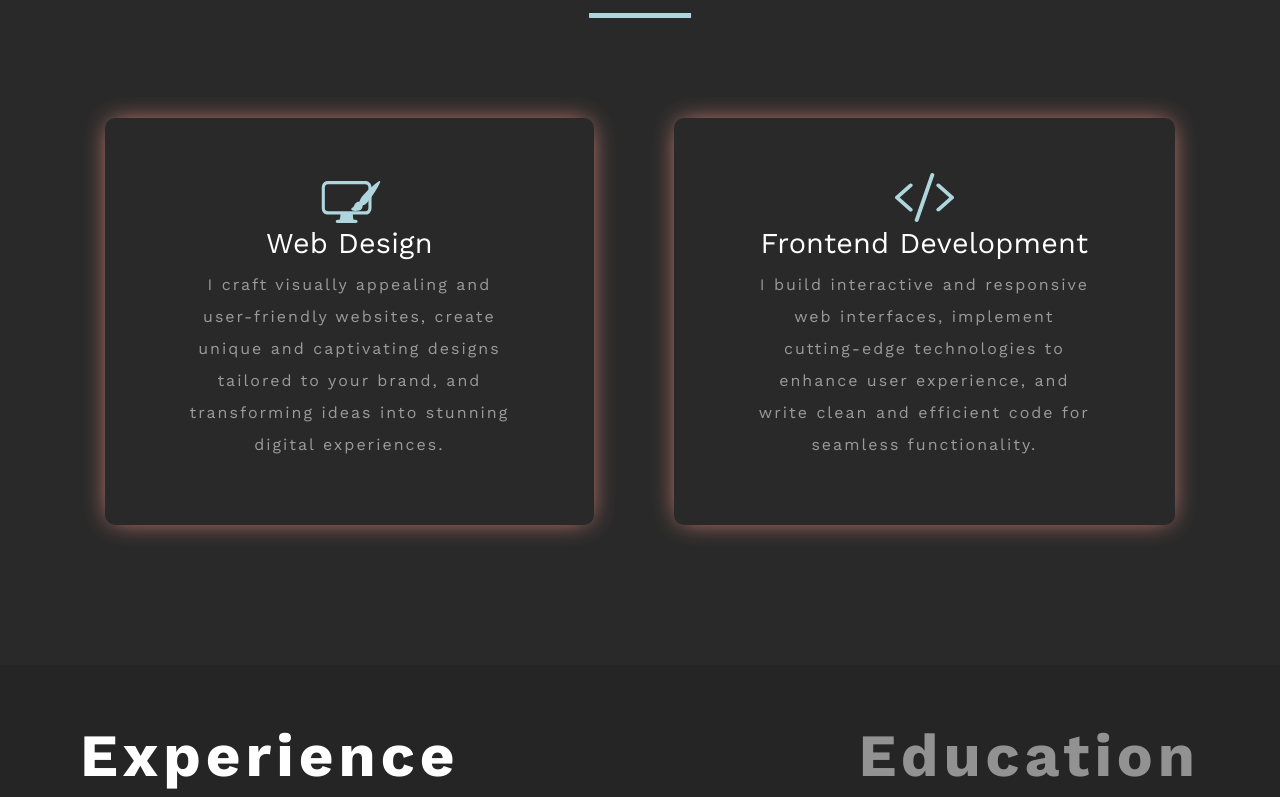
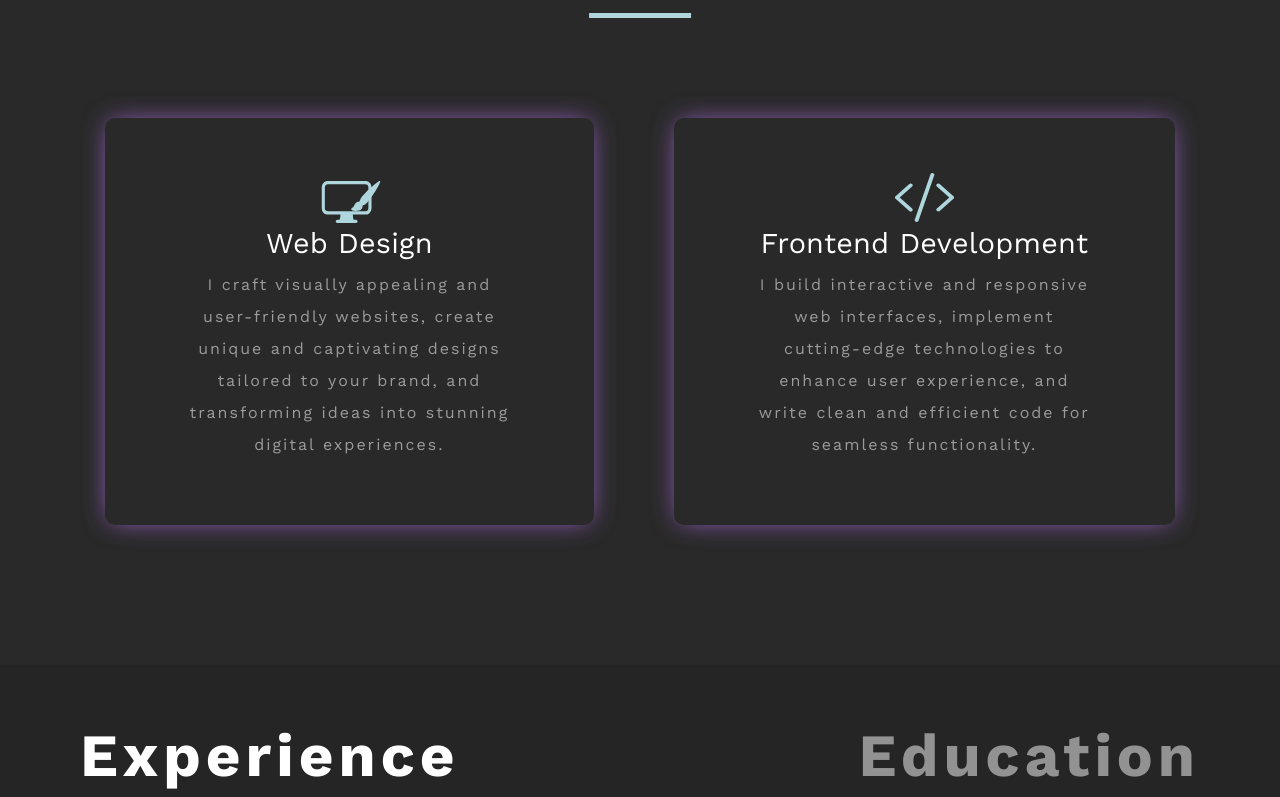
Before and after one commit to AnkitNub/ankit-portfolio, a React (Create React App) app: page / in a window 1280 px wide. Shown: the part 1743-2540 px from the top of the page. Built offline with nearby package versions, Linux system fonts and the light colour scheme; a web font is replaced by a local one.

Commit message:
Colors updated

```diff
--- a/src/App.css
+++ b/src/App.css
@@ -29,8 +29,8 @@ div.activeBox {
   background: linear-gradient(
     180deg,
     rgba(255, 154, 141, 0) 0%,
-		rgba(255, 154, 141, 0.38) 89.06%,
-		rgba(255, 154, 141, 0.51) 100%
+    rgba(51, 93, 184, 0.38) 89.06%,
+    rgba(57, 116, 190, 0.51) 100%
   );
 }
 
--- a/src/index.css
+++ b/src/index.css
@@ -7,7 +7,7 @@
 /* Set variables */
 :root {
 	/* text colors */
-	--red-text: #ff9a8d;
+	--red-text: #c6c7cf;
 	--white-text: #ffffff;
 	--gray-text: #d5d5d5;
 	--dark-gray-text: #9b9b9b;
@@ -15,22 +15,22 @@
 	/* icons colors */
 	--icons-colors: #aed6dc;
 	--person-icon: #2b303e;
-	--active-skill-green: #1e847f;
+	--active-skill-green: #7b6fee;
 
 	/* backgrounds colors */
-	--home-background: #4a536b;
+	--home-background: #3e3b3e;
 	/* --home-background: linear-gradient(180deg, #4a536b, #252525); */
 	--active-red-background-linear: linear-gradient(
 		180deg,
 		#ff9a8d00 0%,
-		#ff9a8d61 89.06%,
-		#ff9a8d82 100%
+		#d4d4d461 89.06%,
+		#37b4c582 100%
 	);
 	--black-background: #252525;
 	--second-black-background: #292929;
 	--gray-background: #4a536b7a;
 
-	--red-shadow: 0px 0px 27px -6px #ff9a8d;
+	--red-shadow: 0px 0px 27px -6px #b56fef;
 }
 
 * {
@@ -47,7 +47,7 @@ html {
 }
 
 body {
-	background-color: #252525;
+	background-color: #50abec;
 }
 
 a {
```
Lines whose indentation alone changed are shown as unchanged.
